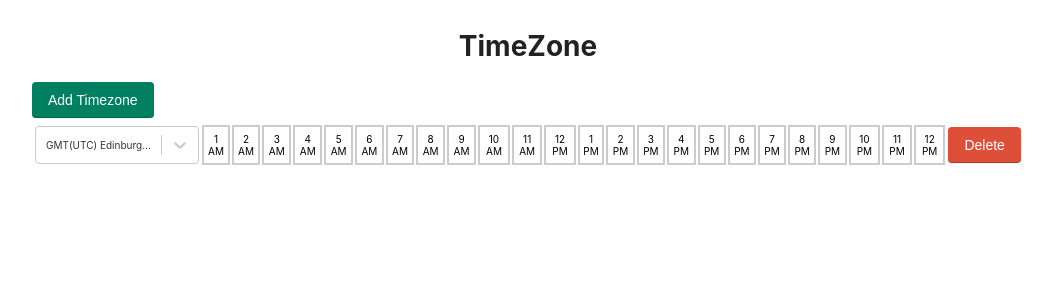
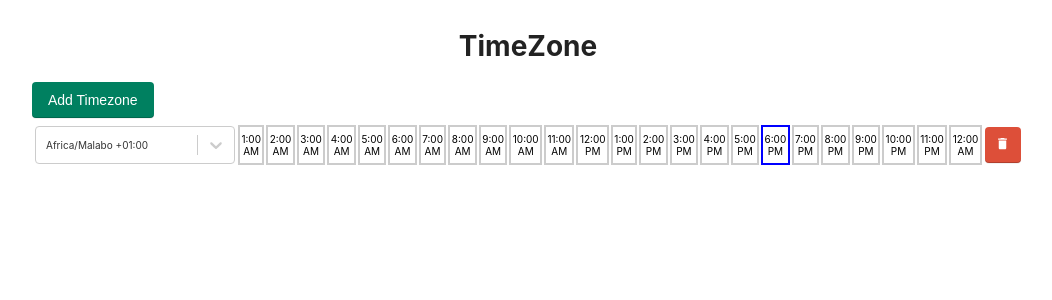
Before and after one commit to jayakrishnancn/timezones, a React (Create React App) app: page / in a window 1280 px wide. Shown: the top 300 px of the page, without its empty margins (112-1164 px from the left). Built offline with nearby package versions, Linux system fonts and the light colour scheme.

Commit message:
added moment tz js

```diff
--- a/package.json
+++ b/package.json
@@ -10,6 +10,8 @@
     "@types/node": "^16.11.26",
     "@types/react": "^17.0.40",
     "@types/react-dom": "^17.0.13",
+    "moment": "^2.29.3",
+    "moment-timezone": "^0.5.34",
     "react": "^17.0.2",
     "react-dom": "^17.0.2",
     "react-scripts": "5.0.0",
--- a/src/components/Table/index.tsx
+++ b/src/components/Table/index.tsx
@@ -1,9 +1,15 @@
-import { useEffect, useState } from "react";
-import { DEFAULT_TIMEZONE_ID } from "../../constants";
-import { timeZones } from "../../utils/timezones";
+import { useEffect, useMemo, useState } from "react";
+import {
+  DATE_FORMAT,
+  DATE_TIME_FORMAT,
+  DEFAULT_TIMEZONE_ID,
+  TIME_FORMAT,
+} from "../../constants";
 import Select from "react-select";
 import Button from "../button";
+import moment from "../../utils/tz";
 import "./style.css";
+import deleteIcon from "../../assets/icons/delete.svg";
 
 interface Props {
   tableRef: React.MutableRefObject<any>;
@@ -21,17 +27,6 @@ function Table(props: Props) {
     props.tableRef.current = { addNew: addNewTimeZone };
   }, [props.tableRef]);
 
-  const shiftTimeWithOffset = (offset: number): string[] => {
-    const clock: string[] = [];
-    for (let i = 1; i <= 24; i++) {
-      let time = i + offset;
-      const amPm = time < 12 ? "AM" : "PM";
-      time = time > 12 ? time % 12 : time;
-      clock.push(`${time || 12} ${amPm}`);
-    }
-    return clock;
-  };
-
   // load data from localStorage
   useEffect(() => {
     const data = localStorage.getItem("saved");
@@ -44,17 +39,39 @@ function Table(props: Props) {
     startTimes && localStorage.setItem("saved", JSON.stringify(startTimes));
   }, [startTimes]);
 
-  const TIME_ZONES = timeZones.map((item, value) => ({
-    label: item.abbr + item.text,
-    value,
-    offset: item.offset,
-  }));
+  const TIME_ZONES = useMemo(
+    () =>
+      moment.tz.names().map((label, index) => ({
+        value: index,
+        label: label + " " + moment.tz(label).format("Z"),
+        zone: label,
+      })),
+    []
+  );
+
+  const getTimeOf = (zone: string): { current: boolean; time: string }[] => {
+    if (!zone) return [];
+    const times = [];
+    const now = moment().format(DATE_TIME_FORMAT);
+    const today = moment().format(DATE_FORMAT);
+    for (let i = 0; i <= 23; i++) {
+      times.push({
+        current: Number(moment(now, DATE_TIME_FORMAT).format("HH")) === i,
+        time: moment(today + " " + i + ":00", `${DATE_FORMAT} ${TIME_FORMAT}`)
+          .tz(zone)
+          .format("LT"),
+      });
+    }
+    console.log("zone: " + zone, now, times);
+    return times;
+  };
   return (
     <table className="table">
       <tbody>
-        {startTimes.map((startTime, index) => (
-          <tr key={startTime}>
+        {startTimes.map((zoneId, index) => (
+          <tr key={index}>
             <td>
+              <div style={{ width: 200 }}>
                 <Select
                   onChange={(option) => {
                     option !== null &&
@@ -68,10 +85,14 @@ function Table(props: Props) {
                   )}
                   options={TIME_ZONES}
                 />
+              </div>
             </td>
-            {shiftTimeWithOffset(TIME_ZONES[startTime].offset).map(
-              (time, index) => (
-                <td className="time" key={index}>
+            {getTimeOf(TIME_ZONES[zoneId].zone).map(
+              ({ time, current }, index) => (
+                <td
+                  className={"time" + (current ? " current" : "")}
+                  key={index}
+                >
                   {time}
                 </td>
               )
@@ -79,13 +100,14 @@ function Table(props: Props) {
             <td>
               <Button
                 variant="RED"
+                size="S"
                 onClick={() => {
                   setSetStartTimes((prev: number[]) =>
                     prev.filter((_, prevIndex) => prevIndex !== index)
                   );
                 }}
               >
-                Delete
+                <img src={deleteIcon} alt="delete row" height="15px" />
               </Button>
             </td>
           </tr>
--- a/src/components/Table/style.css
+++ b/src/components/Table/style.css
@@ -6,3 +6,7 @@
   border: 2px solid #ccc;
   text-align: center;
 }
+
+.time.current {
+  border-color: blue;
+}
--- a/src/components/button/index.tsx
+++ b/src/components/button/index.tsx
@@ -5,13 +5,14 @@ interface ButtonProps {
   children?: ReactNode;
   onClick?: () => void;
   variant?: "RED" | "DEFAULT";
+  size?: "S" | "M" | "L";
 }
 
 const Button = (props: ButtonProps) => {
-  const { children, onClick, variant = "DEFAULT" } = props;
+  const { children, onClick, variant = "DEFAULT", size = "M" } = props;
   const variantColor = variant === "RED" ? "red" : "";
   return (
-    <button className={`btn ${variantColor}`} onClick={onClick}>
+    <button className={`btn ${variantColor} ${size}`} onClick={onClick}>
       {children}
     </button>
   );
--- a/src/components/button/style.css
+++ b/src/components/button/style.css
@@ -4,7 +4,7 @@
   cursor: pointer;
   text-align: center;
   border: 0;
-  padding: 7px 16px;
+  padding: 6px 16px;
   min-height: 36px;
   min-width: 36px;
   color: #ffffff;
@@ -26,3 +26,7 @@
 .btn.red:hover {
   background: #dd2f39;
 }
+
+.btn.S {
+  padding: 2px 2px;
+}
--- a/src/constants.ts
+++ b/src/constants.ts
@@ -1 +1,4 @@
 export const DEFAULT_TIMEZONE_ID = 37;
+export const DATE_FORMAT = "DD-MM-YYYY";
+export const TIME_FORMAT = "H:mm";
+export const DATE_TIME_FORMAT = DATE_FORMAT + " " + TIME_FORMAT;
--- /dev/null
+++ b/src/utils/tz.ts
@@ -0,0 +1,6 @@
+import moment from "moment-timezone";
+moment.tz.add(
+  "Asia/Calcutta|HMT BURT IST IST|-5R.k -6u -5u -6u|01232|-18LFR.k 1unn.k HB0 7zX0"
+);
+moment.tz.link("IST|Asia/Calcutta|Asia/Kolkata");
+export default moment;
```
Also changed, not shown: src/assets/icons/delete.svg (added), 1 other file (tests, documents, lock files or other folders). Lines whose indentation alone changed are shown as unchanged.
